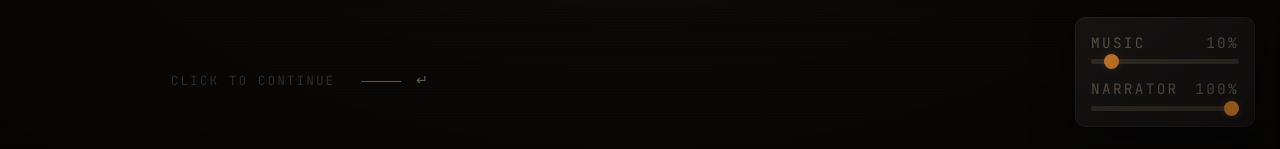
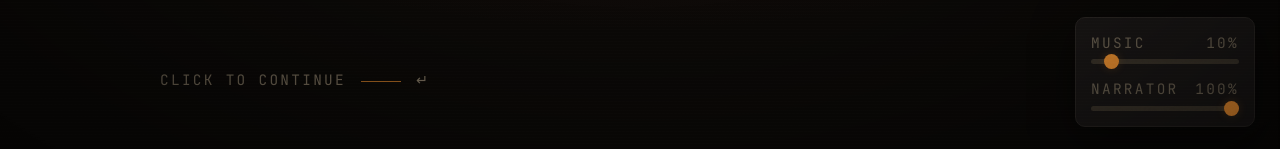
Before and after one commit to MoeJaafar/cybernet-awareness, a Next.js app: page /scenario/phishing-it-helpdesk in a window 1280 px wide. Both pictures are taken after a click on the button "https://portal-secure-verify.com/verify". Shown: the part 648-797 px from the top of the page. Built offline with nearby package versions, Linux system fonts and the light colour scheme.

Commit message:
make click-to-continue hint more visible: amber, softer pulse

```diff
--- a/src/app/globals.css
+++ b/src/app/globals.css
@@ -253,6 +253,13 @@ body {
     0%, 100% { opacity: 1; transform: scale(1); }
     50%      { opacity: 0.35; transform: scale(0.85); }
 }
+
+/* Soft pulse for "click to continue" hints. Stays legible at all
+ * times — just a gentle attention cue, not a fade-out. */
+@keyframes soft-pulse {
+    0%, 100% { opacity: 1; }
+    50%      { opacity: 0.75; }
+}
 .dot-live {
     animation: pulse-dot 2.2s ease-in-out infinite;
 }
--- a/src/components/TypedNarrative.tsx
+++ b/src/components/TypedNarrative.tsx
@@ -269,20 +269,20 @@ export function TypedNarrative({
                         transition={{ duration: 0.5, delay: 0.2 }}
                     >
                         <span
-                            className="type-mono text-[color:var(--color-bone-muted)]"
+                            className="type-mono text-[color:var(--color-amber)]"
                             style={{
-                                animation: "pulse-dot 1.6s ease-in-out infinite",
+                                animation: "soft-pulse 1.8s ease-in-out infinite",
                             }}
                         >
                             click to continue
                         </span>
                         <span
                             aria-hidden
-                            className="h-px w-8 bg-[color:var(--color-bone-muted)]"
+                            className="h-px w-8 bg-[color:var(--color-amber)]/60"
                         ></span>
                         <span
                             aria-hidden
-                            className="type-mono text-[color:var(--color-bone-muted)]"
+                            className="type-mono text-[color:var(--color-amber)]"
                         >
                             ↵
                         </span>
```
